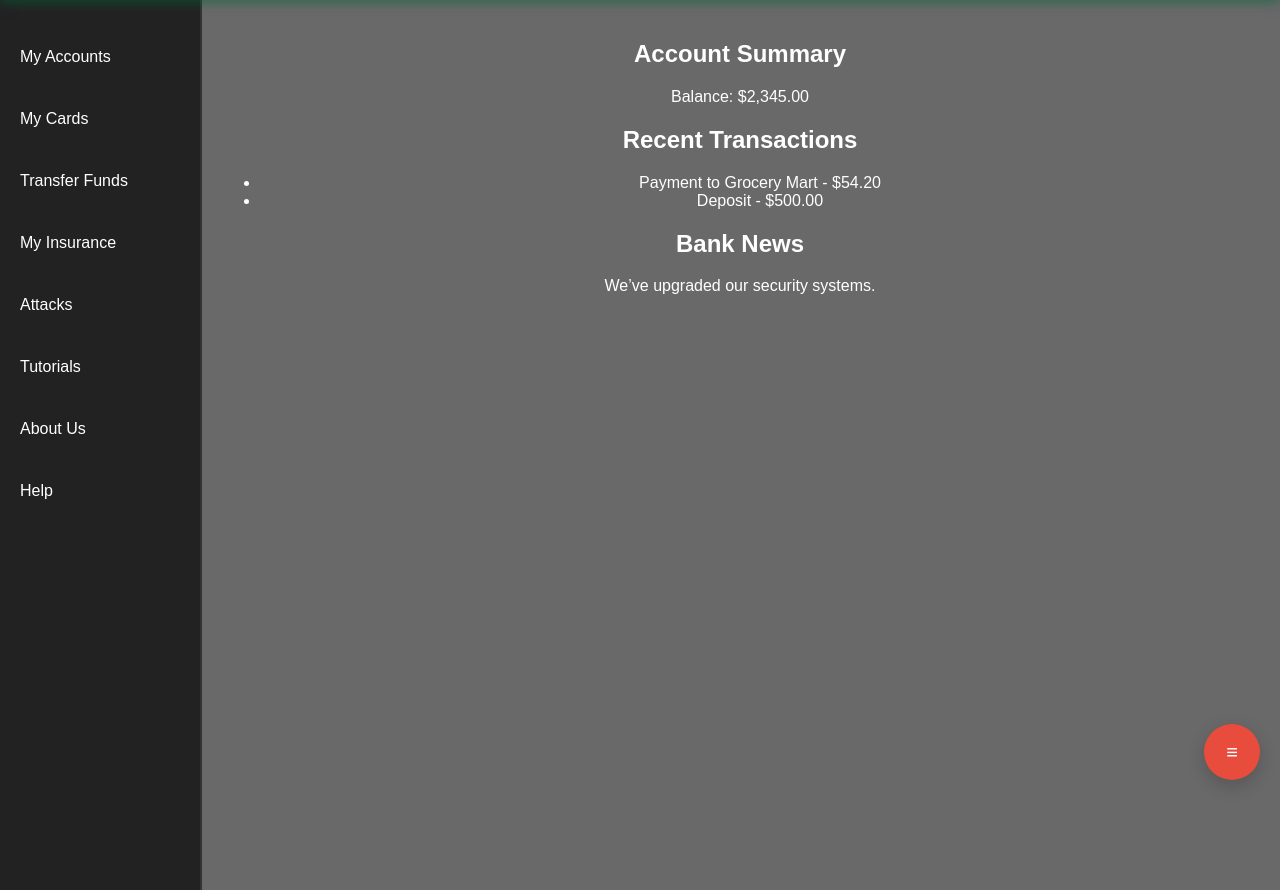
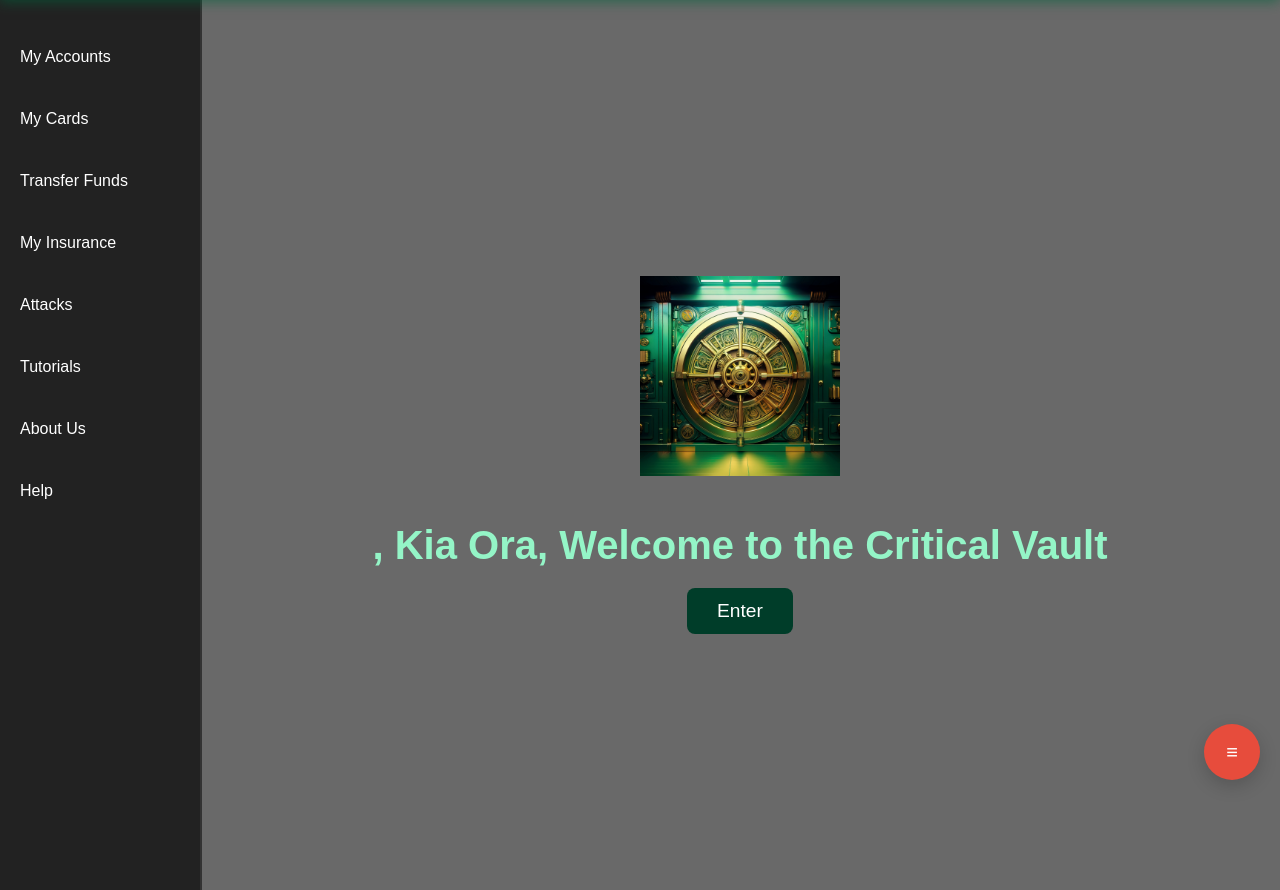
Before and after one commit to NZShroomy/Vulnerable-Web-app, a Flask app: page / in a window 1280 px wide. Shown: the part 70-960 px from the top of the page. Run offline with Flask 3, Linux system fonts and the light colour scheme.

Commit message:
Added Splash Page  & minor content changes
added a splash page, some code to the global.css, and base.html. attempted to adjust my cards but low priority at this point. minor adjustments to app.py but may need further for functionality

```diff
--- a/app.py
+++ b/app.py
@@ -4,7 +4,7 @@ app = Flask(__name__)
 
 @app.route('/')
 def home():
-    return render_template('Homepage.html') #change to splash  when finished
+    return render_template('Splash.html') #change to splash  when finished
 
 @app.route('/login')
 def login():
--- a/static/global.css
+++ b/static/global.css
@@ -182,3 +182,42 @@ main {
     position: relative;
     color: black;
 }
+
+/* Center the splash page vertically */
+.splash-container {
+    height: 100vh;
+    display: flex;
+    flex-direction: column;
+    justify-content: center;
+    align-items: center;
+    text-align: center;
+}
+
+/* Image size */
+.splash-image {
+    width: 200px;
+    height: auto;
+    margin-bottom: 20px;
+}
+
+/* Title */
+.splash-title {
+    font-size: 2.5rem;
+    color: #94f5c7;  /* jade tone */
+    margin-bottom: 20px;
+}
+
+/* Button */
+.splash-button {
+    padding: 12px 30px;
+    background: #003d29;
+    color: white;
+    text-decoration: none;
+    border-radius: 8px;
+    font-size: 1.2rem;
+    transition: 0.3s;
+}
+
+.splash-button:hover {
+    background: #0a7d55;
+}
--- a/templates/Base.html
+++ b/templates/Base.html
@@ -12,7 +12,7 @@
       <div class ="header-title">
       <h1><a href="{{ url_for('home') }}">Critical Job Bank </a> </h1>
       </div>
-      <a href="account.html" class="header-account-link">Kia Ora Mr. Person</a>
+      <a href="Splash.html" class="header-account-link">Kia Ora Mr. Person</a>
     </header>
     <nav class="sidebar">
       <ul>
--- a/templates/Homepage.html
+++ b/templates/Homepage.html
@@ -5,7 +5,12 @@
 {% block content %}
   <div class="dashboard-grid">
   <section class="card account-summary">
+
+ {% set placeholder = url_for('static', filename='images/pantera.jpg') %}
+
+
     <h2>Account Summary</h2>
+    <img src="url('{{ placeholder }}')" class="home-image">
     <p>Balance: $2,345.00</p>
   </section>
 
@@ -19,7 +24,7 @@
 
   <section class="card news">
     <h2>Bank News</h2>
-    <p>We’ve upgraded our security systems.</p>
+    <p>We’ve upgraded our security systems. </p>
   </section>
 </div>
 
--- /dev/null
+++ b/templates/Splash.html
@@ -0,0 +1,15 @@
+<!-- Jinja2 for resusability-->
+{% extends "Base.html" %}
+{% block title %}Splash{% endblock %}
+<!-- main content change this per page-->
+{% block content %}
+ <div class="splash-container">
+    <img src="{{ url_for('static', filename='images/VaultGreen.png') }}"
+         class="splash-image">
+
+    <h1 class="splash-title">, Kia Ora, Welcome to the Critical Vault</h1>
+
+    <a href="{{ url_for('home') }}" class="splash-button">Enter</a>
+</div>
+
+{% endblock %}
```
Also changed, not shown: templates/Mycards.html (+8 -1 lines), static/Images/cardblack.jpg (added).
